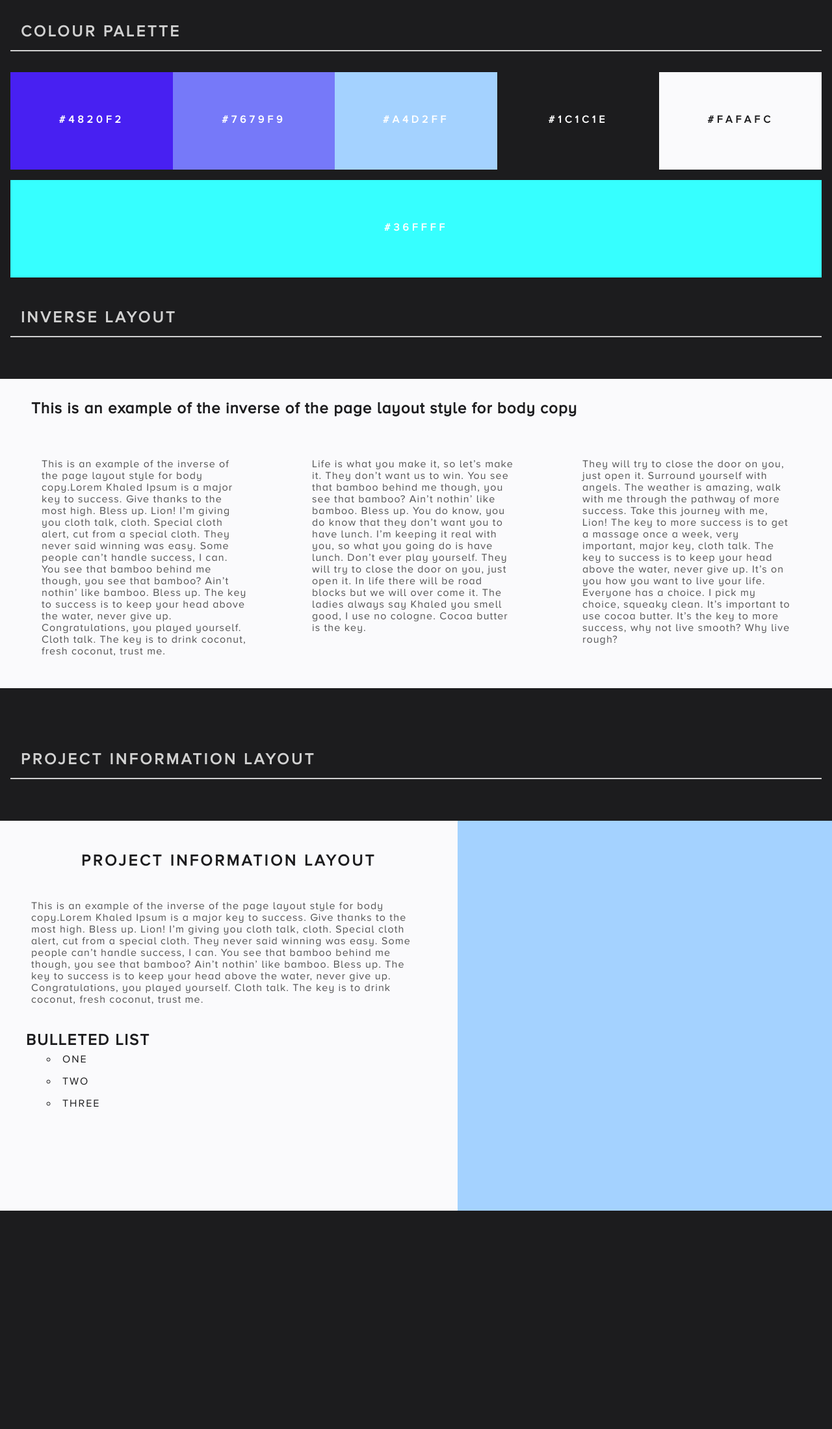
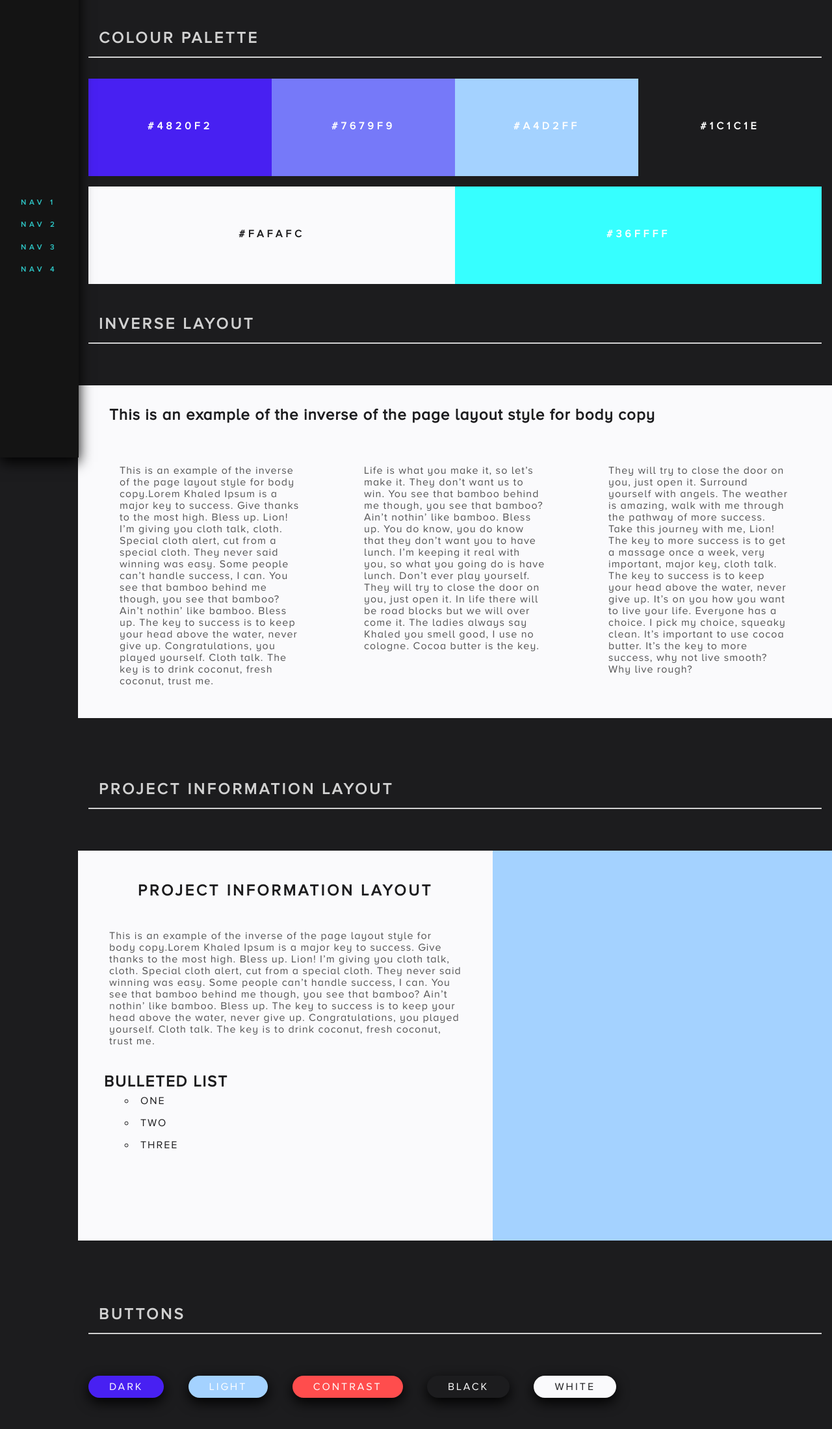
Before and after one commit to rupneeta/IAT339-Portfolio, a plain HTML site: page index.html in a window 1280 px wide. Shown: the part 96-2295 px from the top of the page at 65% size. Before the commit the page ends 2011 px from the top, so only its background shows below. Drawn offline with Linux system fonts and the light colour scheme; files whose address does not match are found by name.

Commit message:
Added nav and jelly buttons

```diff
--- /dev/null
+++ b/css/jelly.css
@@ -0,0 +1,184 @@
+@charset "UTF-8";
+/*!
+ *
+ * bttn.css - https://ganapativs.github.io/bttn.css
+ * Version - 0.2.4
+ * Demo: https://bttn.surge.sh
+ *
+ * Licensed under the MIT license - http://opensource.org/licenses/MIT
+ *
+ * Copyright (c) 2016 Ganapati V S (@ganapativs)
+ *
+ */
+/* standalone - .bttn-jelly */
+.bttn-default {
+  color: #fff;
+}
+.bttn-primary,
+.bttn,
+.bttn-lg,
+.bttn-md,
+.bttn-sm,
+.bttn-xs {
+  color: #1d89ff;
+}
+.bttn-warning {
+  color: #feab3a;
+}
+.bttn-danger {
+  color: #ff5964;
+}
+.bttn-success {
+  color: #28b78d;
+}
+.bttn-royal {
+  color: #bd2df5;
+}
+.bttn,
+.bttn-lg,
+.bttn-md,
+.bttn-sm,
+.bttn-xs {
+  margin: 0;
+  padding: 0;
+  border-width: 0;
+  border-color: transparent;
+  background: transparent;
+  font-weight: 400;
+  cursor: pointer;
+  position: relative;
+}
+.bttn-lg {
+  padding: 8px 15px;
+  font-size: 24px;
+  font-family: inherit;
+}
+.bttn-md {
+  font-size: 20px;
+  font-family: inherit;
+  box-shadow: 0px 7px 20px black;
+  padding: 5px 12px;
+}
+.bttn-sm {
+  padding: 4px 10px;
+  font-size: 16px;
+  font-family: inherit;
+}
+.bttn-xs {
+  padding: 3px 8px;
+  font-size: 12px;
+  font-family: inherit;
+}
+.bttn-jelly {
+  letter-spacing: 3px;
+  margin: 0;
+  padding: 0;
+  border-width: 0;
+  border-color: transparent;
+  background: transparent;
+  font-weight: 400;
+  cursor: pointer;
+  position: relative;
+  font-size: .7rem;
+  font-family: inherit;
+  padding: 5px 12px;
+  overflow: hidden;
+  border-radius: 50px;
+  background: #fff;
+  color: #1d89ff;
+  -webkit-transition: all 0.2s cubic-bezier(0.02, 0.01, 0.47, 1);
+  transition: all 0.2s cubic-bezier(0.02, 0.01, 0.47, 1);
+}
+.bttn-jelly:before {
+  position: absolute;
+  top: 0;
+  left: 0;
+  width: 100%;
+  height: 100%;
+  border-radius: 50px;
+  background: currentColor;
+  content: '';
+  z-index: -1;
+  opacity: 0;
+  -webkit-transition: all 0.2s cubic-bezier(0.02, 0.01, 0.47, 1);
+  transition: all 0.2s cubic-bezier(0.02, 0.01, 0.47, 1);
+  -webkit-transform: scale(0.2);
+          transform: scale(0.2);
+}
+.bttn-jelly:hover,
+.bttn-jelly:focus {
+  box-shadow: 0 1px 8px rgba(58,51,53,0.4);
+  -webkit-transition: all 0.3s cubic-bezier(0.02, 0.01, 0.47, 1);
+  transition: all 0.3s cubic-bezier(0.02, 0.01, 0.47, 1);
+  -webkit-transform: scale(1.1);
+          transform: scale(1.1);
+}
+.bttn-jelly:hover:before,
+.bttn-jelly:focus:before {
+  opacity: 0.15;
+  -webkit-transition: all 0.3s cubic-bezier(0.02, 0.01, 0.47, 1);
+  transition: all 0.3s cubic-bezier(0.02, 0.01, 0.47, 1);
+  -webkit-transform: scale(1);
+          transform: scale(1);
+}
+.bttn-jelly.bttn-xs {
+  padding: 3px 8px;
+  font-size: 12px;
+  font-family: inherit;
+}
+.bttn-jelly.bttn-xs:hover,
+.bttn-jelly.bttn-xs:focus {
+  box-shadow: 0 1px 4px rgba(58,51,53,0.4);
+}
+.bttn-jelly.bttn-sm {
+  padding: 4px 10px;
+  font-size: 16px;
+  font-family: inherit;
+}
+.bttn-jelly.bttn-sm:hover,
+.bttn-jelly.bttn-sm:focus {
+  box-shadow: 0 1px 6px rgba(58,51,53,0.4);
+}
+.bttn-jelly.bttn-md {
+  font-size: 1rem;
+  font-family: inherit;
+  margin: 0 1rem 0 1rem;
+  padding: .5rem 2rem;
+}
+.bttn-jelly.bttn-md:hover,
+.bttn-jelly.bttn-md:focus {
+  box-shadow: 0 1px 8px rgba(58,51,53,0.4);
+}
+.bttn-jelly.bttn-lg {
+  padding: 8px 15px;
+  font-size: 24px;
+  font-family: inherit;
+}
+.bttn-jelly.bttn-lg:hover,
+.bttn-jelly.bttn-lg:focus {
+  box-shadow: 0 1px 10px rgba(58,51,53,0.4);
+}
+.bttn-jelly.bttn-default {
+  background: #fff;
+  color: #1d89ff;
+}
+.bttn-jelly.bttn-dark {
+  background: #4820F2;
+  color: #fff;
+}
+.bttn-jelly.bttn-contrast {
+  background: #FF4D4D;
+  color: #fff;
+}
+.bttn-jelly.bttn-light {
+  background: #A4D2FF;
+  color: #fff;
+}
+.bttn-jelly.bttn-white {
+  background: #FAFAFC;
+  color: #1C1C1E;
+}
+.bttn-jelly.bttn-blck {
+  background: #1C1C1E;
+  color: #fff;
+}
--- a/css/main.css
+++ b/css/main.css
@@ -10,7 +10,7 @@ body{
 .title-headings{
   text-transform: uppercase;
   letter-spacing: .07em;
-  font-size: 2rem;
+  font-size: 2.5rem;
   margin: 1rem;
   padding: 1rem;
 }
@@ -86,7 +86,14 @@ body{
   margin: 3rem 0 3rem 0;
   color:#1C1C1E;
   background: #FAFAFC;
+}
 
+.background-container{
+  display: inline-block;
+  width: 100%;
+  margin: 3rem 0 3rem 0;
+  color:#FAFAFC;
+  background: #1C1C1E;
 }
 
 .inverse-text{
@@ -142,3 +149,54 @@ body{
   padding: .5rem;
   text-transform: uppercase;
 }
+
+.o-list-number{
+  text-transform: none;
+  font-weight:bolder;
+  color: #4820F2;
+  font-size: 1rem;
+  margin-left: 3rem;
+  padding: .5rem;
+  text-transform: uppercase;
+}
+
+.sidenav{
+  display: table-cell;
+  vertical-align: middle;
+  float: left;
+  background: #141414;
+  /*background: white;*/
+  box-shadow: 0px 7px 20px black;
+  height: 100%;
+  top: 0;
+  left: 0;
+  position: fixed;
+}
+
+.nav-items{
+  padding: 1rem 0 1rem 0;
+  margin: 23rem 0 0 0;
+  display: inline-block;
+}
+
+.nav-text:hover{
+  opacity: 1;
+  cursor: pointer;
+  /*text-align: center;*/
+}
+
+.nav-text{
+  color: #36FFFF;
+  opacity: .75;
+  text-align: left;
+  padding: .35rem 2rem .35rem 2rem;
+  font-size: .7rem;
+  font-weight: bolder;
+  letter-spacing: 5px;
+}
+
+.body-content{
+  margin: 0 0 0 6rem;
+  padding: 0 0 0 1.5rem;
+  background: #1C1C1E;
+}
--- a/index.html
+++ b/index.html
@@ -7,10 +7,21 @@
     <link rel="stylesheet" type="text/css" href="fonts/fonts.css" />
     <link rel="stylesheet" href="css/flexbox.css" />
     <link rel="stylesheet" href="css/grids.css" />
+    <link rel="stylesheet" href="css/jelly.css"/>
     <meta name="viewport" content="width=device-width, initial-scale-1">
   </head>
 
     <body>
+    <div class="body-content">
+      <div class="sidenav">
+        <div class="nav-items">
+          <h3 class="nav-text"> NAV 1 </h3>
+          <h3 class="nav-text"> NAV 2 </h3>
+          <h3 class="nav-text"> NAV 3 </h3>
+          <h3 class="nav-text"> NAV 4 </h3>
+        </div>
+      </div>
+
       <h1 class="title-headings"> Portfolio Style Guide</h1>
 
         <h2 class="sub-headings"> Colour Palette </h2>
@@ -78,6 +89,7 @@
                 <li class="u-list-item"> two </li>
                 <li class="u-list-item"> three </li>
               </ul>
+
             </div>
           </div>
           <div class="grid-col-1of3">
@@ -88,7 +100,18 @@
           </div>
         </div>
         </div>
+
+        <h2 class="sub-headings"> Buttons </h2>
+          <div class="background-container">
+            <button class="bttn-jelly bttn-md bttn-dark">DARK</button>
+            <button class="bttn-jelly bttn-md bttn-light">LIGHT</button>
+            <button class="bttn-jelly bttn-md bttn-contrast">CONTRAST</button>
+            <button class="bttn-jelly bttn-md bttn-blck">BLACK</button>
+            <button class="bttn-jelly bttn-md bttn-white">WHITE</button>
+
+          </div>
       </div>
+    </body>
     </body>
 
   </html>
```
